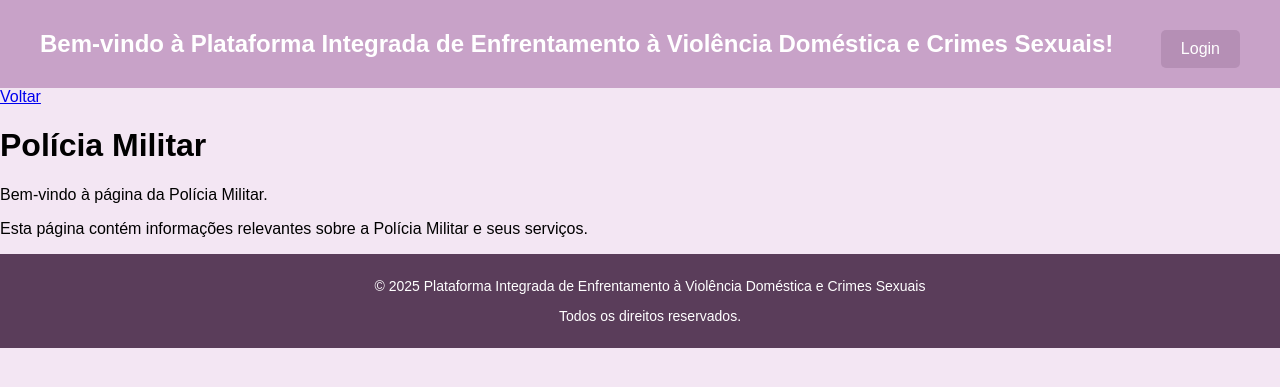
After one commit to OgliariNatan/pievdcs, a Django app: page /seguranca/militar/ in a window 1280 px wide. The commit adds this page. Shown: the top 387 px of the page. Run offline with Django 5.2, Linux system fonts and the light colour scheme; some libraries are stand-ins or nearby versions.

Commit message:
adicionado templetes de PM PP

```diff
--- /dev/null
+++ b/seguranca_publica/templates/militar.html
@@ -0,0 +1,11 @@
+{% extends "base/base.html" %}
+
+{% block title %}Polícia Militar{% endblock %}
+
+{% block content %}
+<a href="javascript:history.back()" class="btn btn-primary">Voltar</a>
+<h1>Polícia Militar</h1>
+<p>Bem-vindo à página da Polícia Militar.</p>
+<p>Esta página contém informações relevantes sobre a Polícia Militar e seus serviços.</p>
+
+{% endblock %}
--- a/seguranca_publica/urls.py
+++ b/seguranca_publica/urls.py
@@ -1,10 +1,12 @@
 from django.urls import path
 from .views.penal import penal
+from .views.militar import militar
 
 app_name = 'seguranca_publica'
 
 urlpatterns = [
     path('penal/', penal, name='penal'),
+    path('militar/', militar, name='militar'),
 ]
 
 # Rotas do app
--- a/seguranca_publica/views/militar.py
+++ b/seguranca_publica/views/militar.py
@@ -1,4 +1,4 @@
-from django.http import HttpResponse
+from django.shortcuts import render
 
 def militar(request):
-    return HttpResponse("Página Militar")
+    return render(request, "militar.html")
--- a/seguranca_publica/views/penal.py
+++ b/seguranca_publica/views/penal.py
@@ -1,4 +1,4 @@
-from django.http import HttpResponse
+from django.shortcuts import render
 
 def penal(request):
-    return HttpResponse("Página Penal")
+    return render(request, "penal.html")
```
Also changed, not shown: MAIN/templates/home.html (+5 -4 lines), seguranca_publica/templates/penal.html (added, +10 -0 lines).
